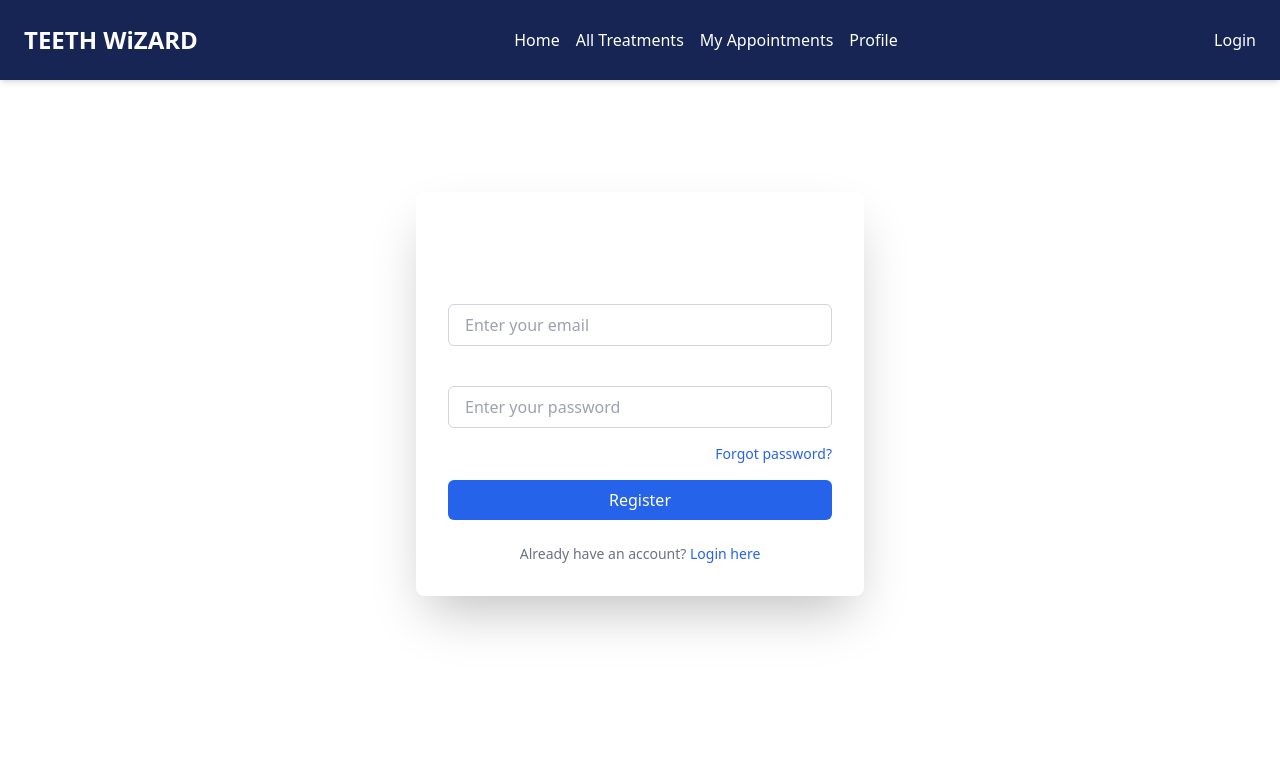
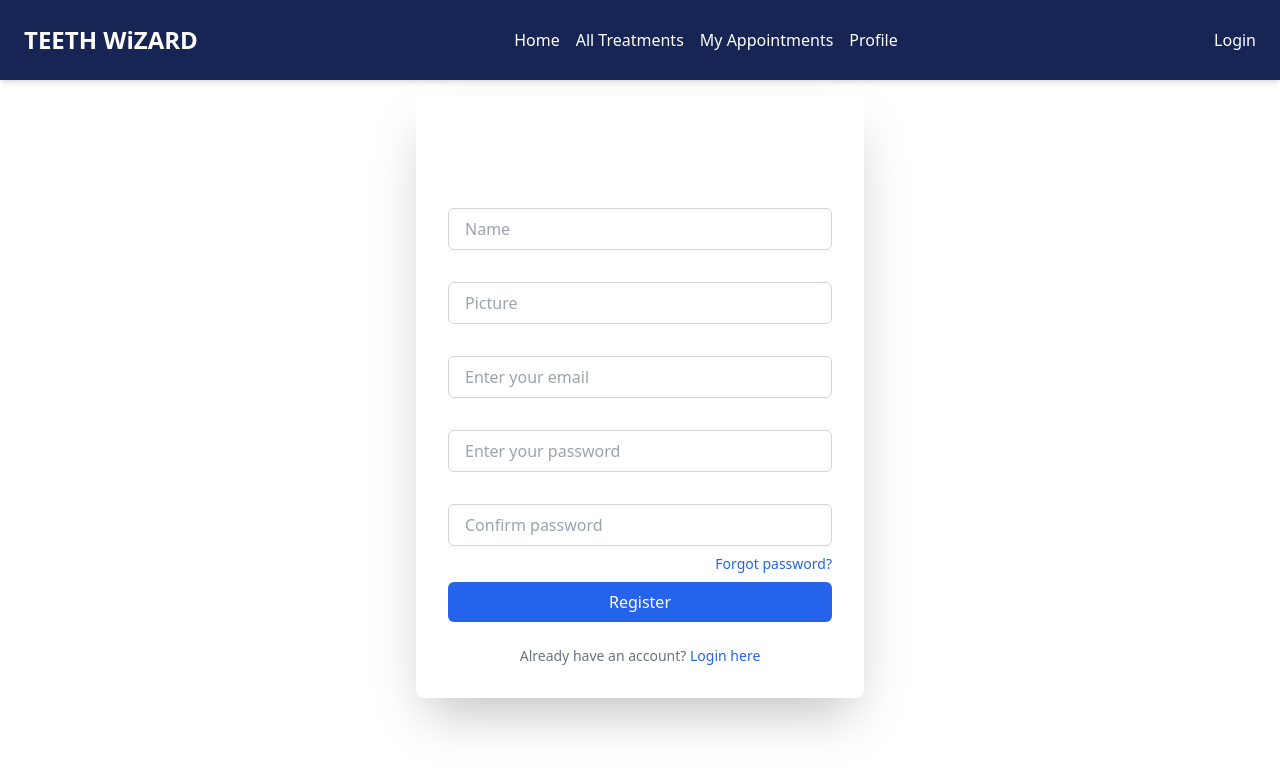
Before and after one commit to imjoyhalder/TEETH-WIZARD, a React (Vite) app: page /register in a window 1280 px wide. Shown: the top 772 px of the page. Built offline with nearby package versions, Linux system fonts and the light colour scheme; no server answers.

Commit message:
add password validation in registretion form

```diff
--- a/src/Components/AuthProvider/AuthProvider.jsx
+++ b/src/Components/AuthProvider/AuthProvider.jsx
@@ -38,7 +38,7 @@ const AuthProvider = ({ routes }) => {
 
     useEffect(()=>{
         const unsubscribe = onAuthStateChanged(auth, (currentUser)=>{
-            //console.log(currentUser)
+            console.log(currentUser)
 
             return ()=>{
                 unsubscribe()
--- a/src/Components/Login/Login.jsx
+++ b/src/Components/Login/Login.jsx
@@ -3,52 +3,55 @@ import { autContext } from '../AuthProvider/AuthProvider';
 import { NavLink } from 'react-router-dom';
 
 const Login = () => {
-    const { handleLogin } = useContext(autContext);
+    const { handleLogin, handleGoogleLogin, handleLogOut } = useContext(autContext);
 
     const handleLoginEmailPassword = (e) => {
-        e.preventDefault()
+        e.preventDefault();
 
-        const email = e.target.email.value
-        const password = e.target.password.value
+        const email = e.target.email.value;
+        const password = e.target.password.value;
 
-        //console.log(email,password)
-        handleLogin(email,password)
-            .then((result)=>{
-                console.log(result.user)
+        handleLogin(email, password)
+            .then((result) => {
+                console.log('User logged in:', result.user);
+                // You can redirect here or show success message
             })
-            .catch((error)=>{
-                console.log(error.errorMessage)
-            })
-    }
+            .catch((error) => {
+                console.error('Login failed:', error.message);
+                // Optionally show error message to user
+            });
+    };
 
     return (
-        <div className=" flex items-center justify-center px-4">
-            <div className="w-full max-w-md bg-base-300 p-8 rounded-lg shadow-xl absolute top-48">
-                <h2 className="text-2xl font-semibold  text-center mb-6">Welcome Back</h2>
+        <div className="flex items-center justify-center min-h-screen px-4 ">
+            <div className="w-full max-w-md bg-base-300  p-8  shadow-2xl rounded-2xl">
+                <h2 className="text-3xl font-bold text-center  mb-6">Sign Up Now</h2>
 
-                <form onSubmit={handleLoginEmailPassword} className="space-y-4">
+                <form onSubmit={handleLoginEmailPassword} className="space-y-5">
                     <div>
-                        <label className="block text-sm  mb-1">Email</label>
+                        <label className="block text-sm font-medium  mb-1">Email</label>
                         <input
                             type="email"
-                            name='email'
+                            name="email"
+                            required
                             placeholder="Enter your email"
                             className="w-full px-4 py-2 border border-gray-300 rounded-md focus:ring-2 focus:ring-blue-500 focus:outline-none"
                         />
                     </div>
 
                     <div>
-                        <label className="block text-sm  mb-1">Password</label>
+                        <label className="block text-sm font-medium  mb-1">Password</label>
                         <input
                             type="password"
-                            name='password'
+                            name="password"
+                            required
                             placeholder="Enter your password"
                             className="w-full px-4 py-2 border border-gray-300 rounded-md focus:ring-2 focus:ring-blue-500 focus:outline-none"
                         />
                     </div>
 
                     <div className="text-right text-sm">
-                        <a href="#" className="text-blue-600 hover:underline">Forgot password?</a>
+                        <button type="button" className="text-blue-600 hover:underline">Forgot password?</button>
                     </div>
 
                     <button
@@ -59,9 +62,27 @@ const Login = () => {
                     </button>
                 </form>
 
-                <p className="text-sm text-center text-gray-500 mt-6">
-                    Don’t have an account?<NavLink to='/register'><a href="#" className="text-blue-600 hover:underline">Register now</a></NavLink>
+                <div className="mt-6 flex justify-between gap-4">
+                    <button
+                        onClick={handleGoogleLogin}
+                        className="w-1/2 bg-red-500 text-white py-2 rounded-md hover:bg-red-600 transition duration-200"
+                    >
+                        Google
+                    </button>
+                    <button
+                        className="w-1/2 bg-gray-800 text-white py-2 rounded-md hover:bg-gray-900 transition duration-200"
+                    >
+                        GitHub
+                    </button>
+                </div>
+
+                <p className="text-sm text-center text-gray-600 mt-6">
+                    Don’t have an account?{' '}
+                    <NavLink to="/register" className="text-blue-600 hover:underline">
+                        Register now
+                    </NavLink>
                 </p>
+                <button onClick={handleLogOut} className='btn btn-primary'>Log Out</button>
             </div>
         </div>
     );
--- a/src/Components/Register/Register.jsx
+++ b/src/Components/Register/Register.jsx
@@ -1,14 +1,30 @@
-import React, { useContext } from 'react';
+import React, { useContext, useState } from 'react';
 import { autContext } from '../AuthProvider/AuthProvider';
 import { NavLink } from 'react-router-dom';
 
 const Register = () => {
     const { handleRegister } = useContext(autContext);
+    const [error, setError] = useState('')
 
     const handleRegisterEmailPassword = (e) => {
         e.preventDefault()
+        setError("")
         const email = e.target.email.value
         const password = e.target.password.value
+        const name = e.target.name.value
+        const image = e.target.image.value
+        const conPassword = e.target.conPassword.value
+
+        if(password!== conPassword){
+            setError("Password didn't match")
+            return
+        }
+        const passwordRegex = /^(?=.*[a-z])(?=.*[A-Z])(?=.*\d)(?=.*[\W_]).{8,}$/;
+
+        if(!passwordRegex.test(password)){
+            setError('Password must be contain lowercase uppercase one digit and special character must')
+            return
+        }
 
         handleRegister(email, password)
             .then(result => {
@@ -21,10 +37,28 @@ const Register = () => {
 
     return (
         <div className="   flex items-center justify-center px-2">
-            <div className=" w-11/12 max-w-md bg-base-300  p-8 rounded-lg  text-white absolute top-48 shadow-2xl">
+            <div className=" w-11/12 max-w-md bg-base-300  p-8 rounded-lg  text-white absolute top-24 shadow-2xl">
                 <h2 className="text-2xl font-semibold text-white text-center mb-6">Create Your Account</h2>
 
-                <form className="space-y-4" onSubmit={handleRegisterEmailPassword}>
+                <form className="space-y-2" onSubmit={handleRegisterEmailPassword}>
+                    <div>
+                        <label className="block text-sm  mb-1">Name</label>
+                        <input
+                            type="text"
+                            name='name'
+                            placeholder="Name"
+                            className="w-full px-4 py-2 border border-gray-300 rounded-md focus:ring-2 focus:ring-blue-500 focus:outline-none"
+                        />
+                    </div>
+                    <div>
+                        <label className="block text-sm  mb-1">Image</label>
+                        <input
+                            type="email"
+                            name='image'
+                            placeholder="Picture"
+                            className="w-full px-4 py-2 border border-gray-300 rounded-md focus:ring-2 focus:ring-blue-500 focus:outline-none"
+                        />
+                    </div>
                     <div>
                         <label className="block text-sm  mb-1">Email</label>
                         <input
@@ -44,6 +78,15 @@ const Register = () => {
                             className="w-full px-4 py-2 border border-gray-300 rounded-md focus:ring-2 focus:ring-blue-500 focus:outline-none"
                         />
                     </div>
+                    <div>
+                        <label className="block text-sm  mb-1">Confirm Password</label>
+                        <input
+                            type="password"
+                            name='conPassword'
+                            placeholder="Confirm password"
+                            className="w-full px-4 py-2 border border-gray-300 rounded-md focus:ring-2 focus:ring-blue-500 focus:outline-none"
+                        />
+                    </div>
 
                     <div className="text-right text-sm">
                         <a href="#" className="text-blue-600 hover:underline">Forgot password?</a>
@@ -56,7 +99,9 @@ const Register = () => {
                         Register
                     </button>
                 </form>
-
+                {
+                    error && <p className='mt-3 text-red-500 text-center'>{error}</p>
+                }
                 <p className="text-sm text-center text-gray-500 mt-6">
                     Already have an account? <NavLink to='/login'><a href="#" className="text-blue-600 hover:underline">Login here</a></NavLink>
                 </p>
```
